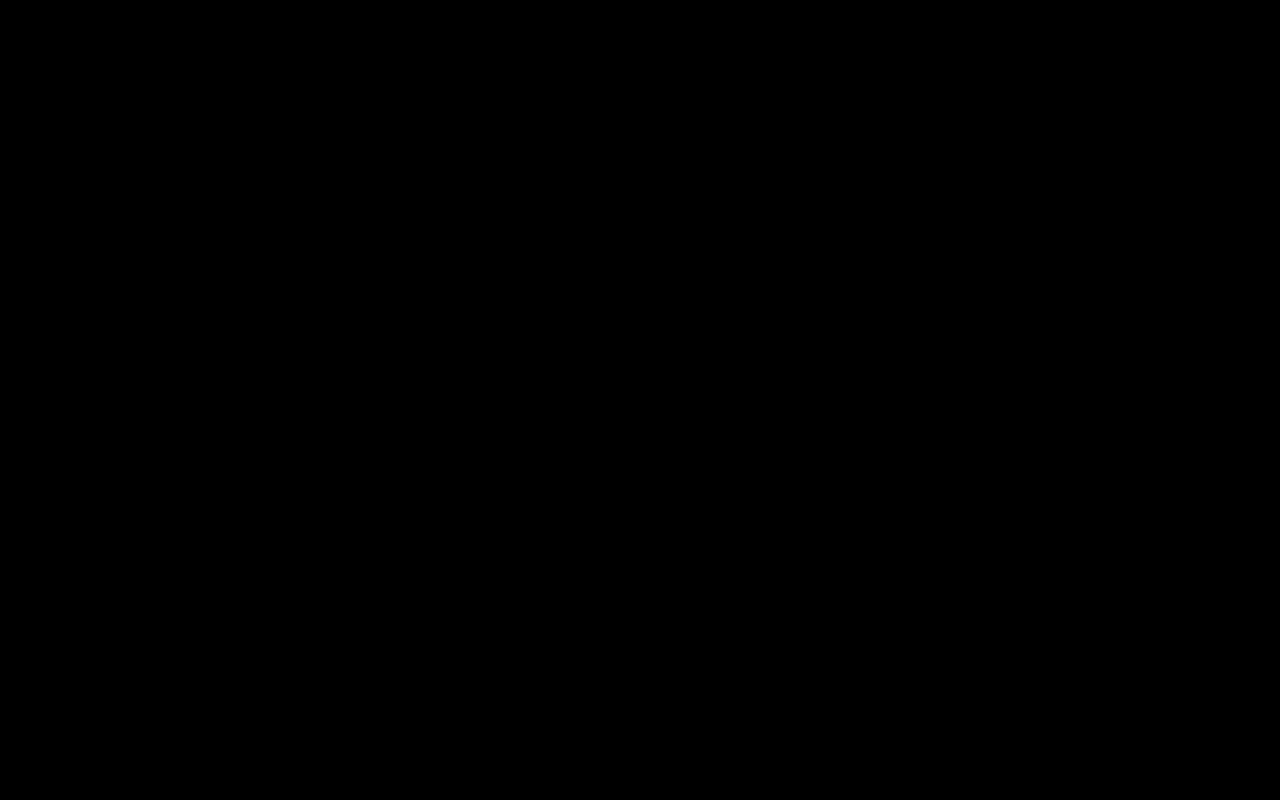
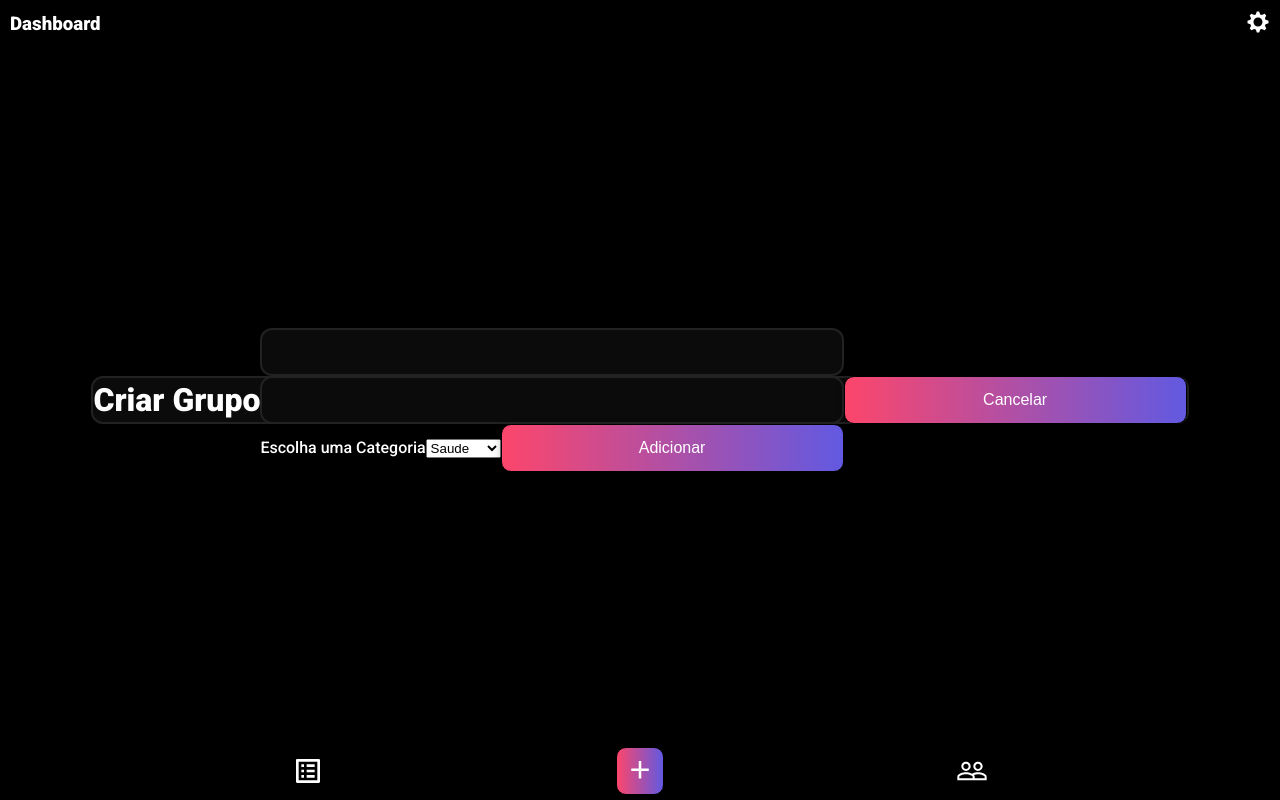
Before and after one commit to gustavohaas/gestaogegabitos-grupo1, a React (Create React App) app: page /groupsadd in a window 1280 px wide. Built offline with nearby package versions, Linux system fonts and the light colour scheme; a web font is replaced by a local one.

Commit message:
feat:adition post create group

```diff
--- /dev/null
+++ b/src/pages/GroupsAdd/index.jsx
@@ -0,0 +1,76 @@
+import Header from "../../components/Header";
+import Menu from "../../components/Menu";
+import * as yup from "yup";
+import { yupResolver } from "@hookform/resolvers/yup";
+import { useForm } from "react-hook-form";
+import { GroupsAddContext, ProviderGroup } from "../../providers/GroupsAdd";
+import Button from "../../components/Button";
+import Input from "../../components/Input";
+import { Container } from "../../components/Input/style";
+
+const GroupsAdd = () => {
+  const { createGroup } = ProviderGroup(GroupsAddContext);
+
+  const schema = yup.object().shape({
+    name: yup.string().max(50, "ver com pessoal a mendagem"),
+    description: yup.string().max(50, "ver com pessoal a mendagem"),
+    category: yup.string().max(50, "ver com pessoal a mendagem"),
+  });
+
+  const {
+    register,
+    handleSubmit,
+    formState: { errors },
+  } = useForm({ resolver: yupResolver(schema) });
+
+  const handleAddGroup = (data) => {
+    console.log(data);
+    const newGroup = {
+      name: data.name,
+      description: data.description,
+      category: data.category,
+    };
+    createGroup(newGroup);
+  };
+
+  const handleCancel = () => {
+    //Somente fecha o popup
+  };
+
+  return (
+    <Container>
+      <Header />
+      <Menu />
+      <h1>Criar Grupo</h1>
+      <form onSubmit={handleSubmit(handleAddGroup)}>
+        <Input
+          label="name"
+          register={register}
+          error={!!errors.title}
+          errorMsg={errors.title?.message}
+          name="name"
+        />
+        <Input
+          label="description"
+          register={register}
+          error={!!errors.description}
+          errorMsg={errors.description?.message}
+          name="description"
+        />
+        <div>
+          Escolha uma Categoria
+          <select {...register("category")}>
+            <option value="saude">Saude</option>
+            <option value="hobby">Hobby</option>
+            <option value="estudo">Estudo</option>
+            <option value="Culinariay">Culinaria</option>
+          </select>
+          <Button type="submit">Adicionar</Button>
+        </div>
+      </form>
+      <Button onClick={handleCancel}>Cancelar</Button>
+    </Container>
+  );
+};
+
+export default GroupsAdd;
--- a/src/pages/routes/index.js
+++ b/src/pages/routes/index.js
@@ -2,6 +2,7 @@ import { Route, Switch } from "react-router";
 import Home from "../Home";
 import Dashboard from "../Dashboard";
 import Groups from "../Groups";
+import GroupsAdd from "../GroupsAdd";
 import SignIn from "../SignIn";
 import SignUp from "../SignUp";
 import EditProfile from "../EditProfile";
@@ -32,6 +33,9 @@ function Routes() {
         <Route exact path="/habits">
           <Habits />
         </Route>
+        <Route exact path="/groupsadd">
+          <GroupsAdd />
+        </Route>
       </Switch>
     </>
   );
--- /dev/null
+++ b/src/providers/GroupsAdd/index.js
@@ -0,0 +1,44 @@
+import { createContext, useContext, useState } from "react";
+import api from "../../services/api";
+import { toast } from "react-toastify";
+
+export const GroupsAddContext = createContext();
+
+export const GroupsAddProvider = ({ children }) => {
+  const [actualGroup, setActualGroup] = useState({});
+  const token =
+    "eyJ0eXAiOiJKV1QiLCJhbGciOiJIUzI1NiJ9.eyJ0b2tlbl90eXBlIjoiYWNjZXNzIiwiZXhwIjoxNjM5Njc2MzEyLCJqdGkiOiJkMWQ0ZjAzMWRhMjY0MTc3ODkzYzYxYzg3ZTUwY2Y5ZSIsInVzZXJfaWQiOjkzfQ.Wm-v13rpYHda150FlUmIDjMhnlVl9irb-tRsML1rCjg";
+
+  const createGroup = (data) => {
+    api
+      .post("groups/", data, {
+        headers: {
+          Authorization: `Bearer ${token}`,
+        },
+      })
+      .then((resp) => {
+        console.log(resp);
+        toast.success("Grupo cadastrado com sucesso");
+      })
+      .catch((_) => toast.error("Houve um erro ao cadastrar grupo"));
+  };
+
+  const getAGroup = (groupId) => {
+    api
+      .get(`/groups/${groupId}/`)
+      .then((response) => setActualGroup(response.data))
+      .catch((error) => console.log(error));
+  };
+  return (
+    <GroupsAddContext.Provider
+      value={{
+        createGroup,
+        getAGroup,
+        actualGroup,
+      }}
+    >
+      {children}
+    </GroupsAddContext.Provider>
+  );
+};
+export const ProviderGroup = () => useContext(GroupsAddContext);
--- a/src/providers/index.js
+++ b/src/providers/index.js
@@ -2,9 +2,11 @@ import { SignUpProvider } from "./SignUp";
 import SignInProvider from "./SignIn";
 import DashboardProvider from "./Dashboard";
 import { HabitProvider } from "./Habits";
+import { GroupsAddProvider } from "./GroupsAdd";
 
 const Providers = ({ children }) => {
   return (
+    <GroupsAddProvider>
       <HabitProvider>
         <DashboardProvider>
           <SignInProvider>
@@ -12,6 +14,7 @@ const Providers = ({ children }) => {
           </SignInProvider>
         </DashboardProvider>
       </HabitProvider>
+    </GroupsAddProvider>
   );
 };
 
```
Lines whose indentation alone changed are shown as unchanged.
